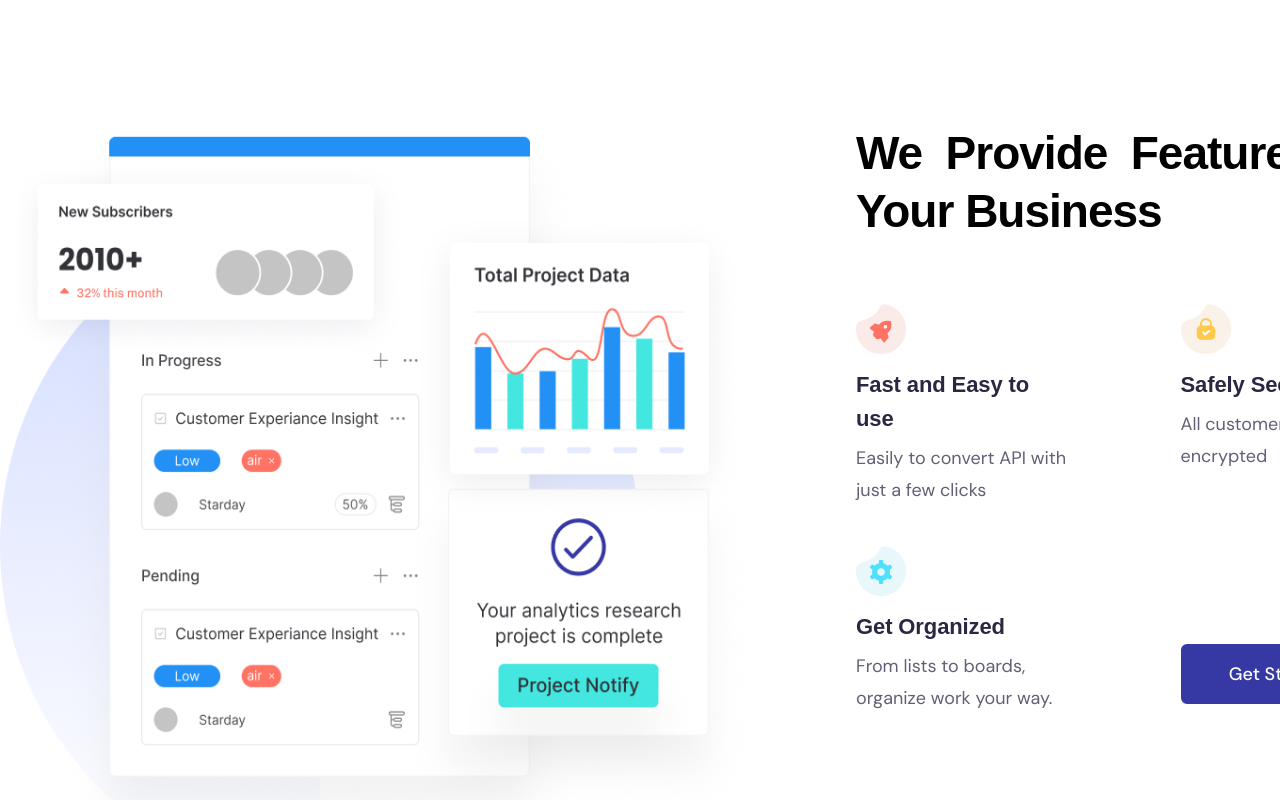
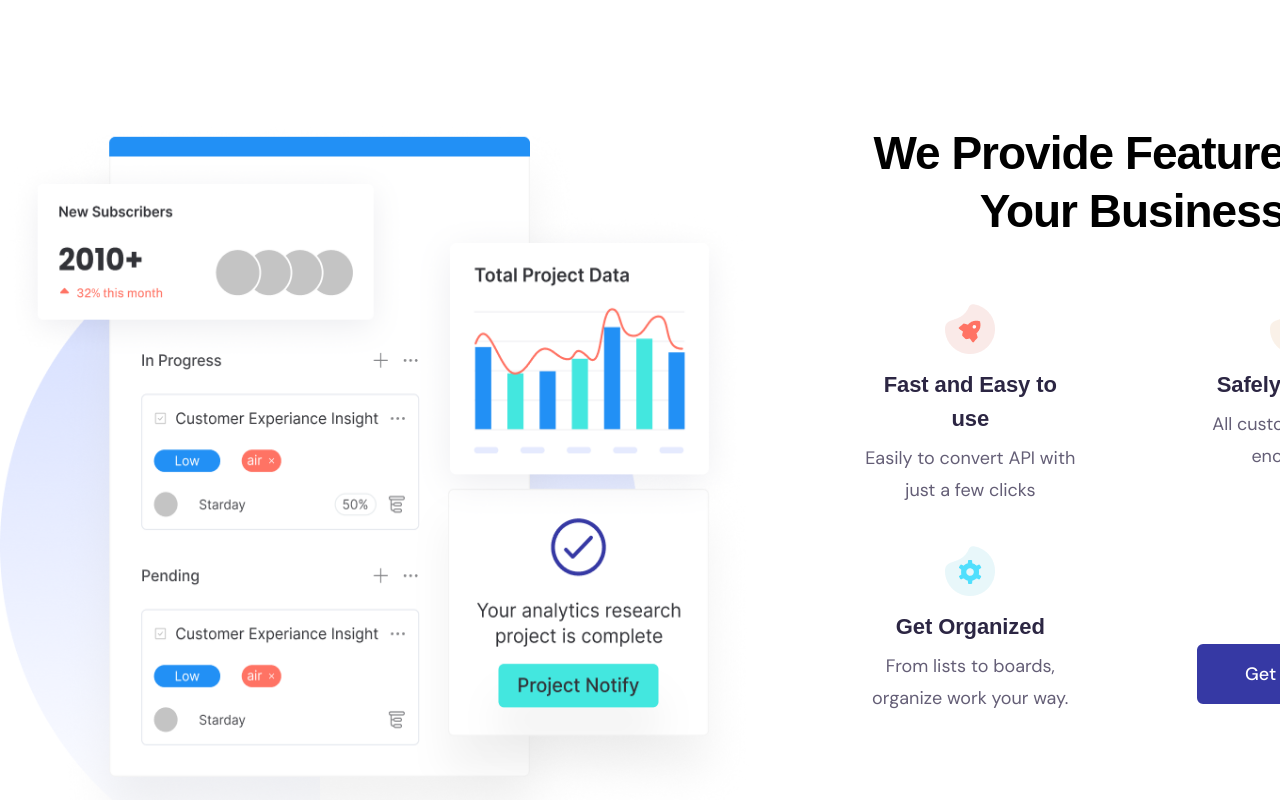
Before and after one commit to iyiu9akhan/innovate-RTB, a React (Vite) app: page / in a window 1280 px wide. Shown: the part 1980-2780 px from the top of the page. Built offline with nearby package versions, Linux system fonts and the light colour scheme; a web font is replaced by a local one.

Commit message:
windows: responsive - feature section soled

```diff
--- a/src/components/Features/Features.jsx
+++ b/src/components/Features/Features.jsx
@@ -27,25 +27,25 @@ function Features() {
   return (
     <div className="mb-[55px]">
       <Container>
-        <div className="flex justify-between">
-          <img src={graph} alt="#graph" className="w-[753px] h-[756px]" />
+        <div className="md:flex justify-between">
+          <img src={graph} alt="#graph" className="md:w-[753px] md:h-[756px]" />
           <div>
-            <h1 className="font-primary font-bold text-[46px] leading-[58px] tracking-[-1px] w-[553px] capitalize mb-[64px] text-justify">
+            <h1 className="mt-[15px] font-primary font-bold text-[30px] w-auto text-center mb-[35px] md:text-[46px] md:leading-[58px] tracking-[-1px] md:w-[553px] capitalize md:mb-[64px] md:mt-0">
               we provide features for your business
             </h1>
-            <div className="grid grid-flow-col grid-rows-2 gap-x-[96px] gap-y-[40px]">
+            <div className="flex flex-col gap-[15px] text-center md:grid grid-flow-col grid-rows-2 gap-x-[96px] gap-y-[40px]">
               {featuresData.map((item) => (
-                <div>
+                <div className="flex flex-col items-center">
                   <img src={item.img} alt="#icon_one" className="mb-[14px]" />
-                  <h4 className="font-primary font-bold text-[22px] leading-[34px] text-blue-color  w-[215px] mb-[6px] tracking-[-0.11px]">
+                  <h4 className="font-primary font-bold text-[30px] md:text-[22px] leading-[34px] text-blue-color  md:w-[215px] mb-[6px] tracking-[-0.11px]">
                     {item.title}
                   </h4>
-                  <p className="w-[220px] font-secondary text-lg leading-8 text-info-color">
+                  <p className="text-[18px] w-auto md:w-[220px] font-secondary md:text-lg leading-8 text-info-color">
                     {item.details}
                   </p>
                 </div>
               ))}
-              <Button className= 'mt-[98px] '>get started</Button>
+              <Button className= 'md:mt-[98px] '>get started</Button>
             </div>
           </div>
         </div>
--- a/src/components/Using/Using.jsx
+++ b/src/components/Using/Using.jsx
@@ -26,7 +26,7 @@ function Using() {
     },
   ];
   return (
-    <div className="mb-[160px]">
+    <div className="md:mb-[160px]">
       <Container>
         <div className="md:px-[58px]">
           <div className="md:flex justify-between mb-[50px] md:mb-[116px]">
@@ -41,15 +41,15 @@ function Using() {
           <div className="md:flex justify-between text-center">
             {infoData.map((item) => (
               <div>
-                <div className="flex md:flex-col gap-[26px] md:gap-0">
+                <div className="flex md:flex-col gap-[26px] md:gap-0 ">
                   <img
-                  src={item.img}
-                  alt="#icon_one"
-                  className="mx-auto mb-[12px] md:mb-[26px] h-[65px] w-[65px] md:h-[110px] md:w-[110px]"
-                />
-                <h4 className="flex items-center text-[20px] text-start md:text-center font-primary font-medium md:font-bold md:text-[24px] md:leading-9 text-blue-color  w-[300px] mx-auto mb-[12px] ">
-                  {item.title}
-                </h4>
+                    src={item.img}
+                    alt="#icon_one"
+                    className="md:mx-auto mb-[12px] md:mb-[26px] h-[65px] w-[65px] md:h-[110px] md:w-[110px]"
+                  />
+                  <h4 className="flex items-center text-[20px] text-start md:text-center font-primary font-medium md:font-bold md:text-[24px] md:leading-9 text-blue-color md:w-[300px] md:mx-auto mb-[12px] ">
+                    {item.title}
+                  </h4>
                 </div>
                 <p className="text-justify md:text-center md:w-[300px] font-secondary md:text-lg md:leading-8 text-info-color mx-auto mb-[50px] md:mb-0">
                   {item.details}
```
